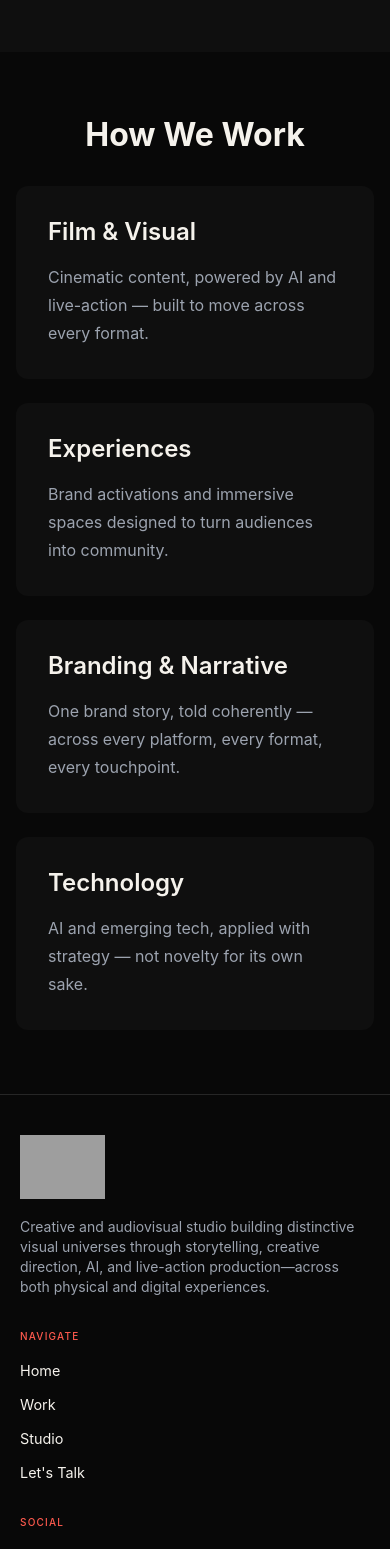
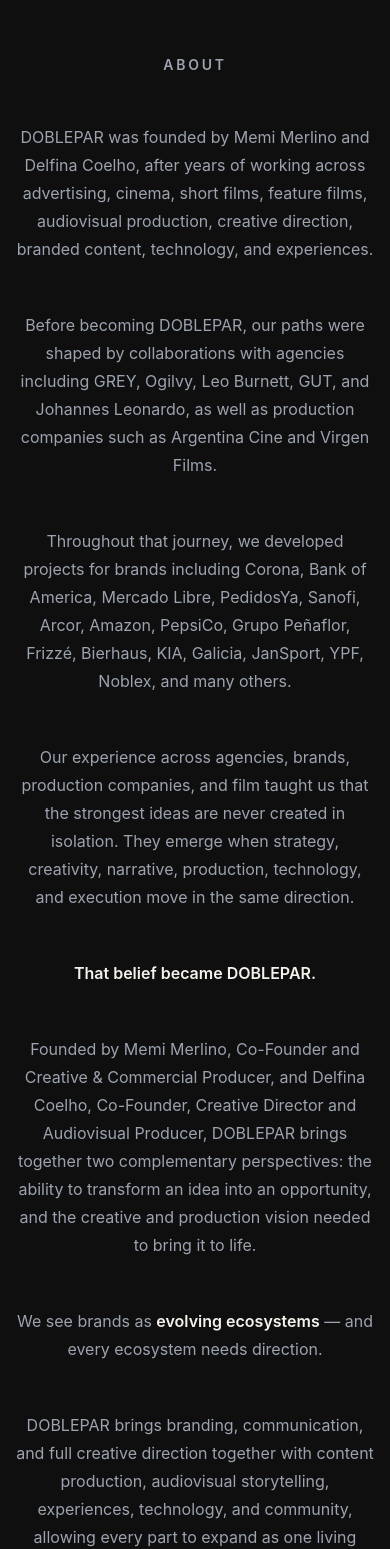
Before and after one commit to luigipatitucci/Doble-par, a Next.js app: page /nosotros in a window 390 px wide. Shown: the part 980-2529 px from the top of the page. Built offline with nearby package versions, Linux system fonts and the light colour scheme; grey boxes are pictures that could not be loaded.

Commit message:
add last changes

```diff
--- a/src/app/nosotros/page.tsx
+++ b/src/app/nosotros/page.tsx
@@ -1,6 +1,7 @@
 import React from 'react';
 import { AboutHero } from '@/components/sections/nosotros/AboutHero/AboutHero';
 import { ManifestoBlock } from '@/components/sections/nosotros/ManifestoBlock/ManifestoBlock';
+import { FoundersBlock } from '@/components/sections/nosotros/FoundersBlock/FoundersBlock';
 import { PhilosophySection } from '@/components/sections/nosotros/PhilosophySection/PhilosophySection';
 
 export const metadata = {
@@ -14,6 +15,7 @@
     <>
       <AboutHero />
       <ManifestoBlock />
+      <FoundersBlock />
       <PhilosophySection />
     </>
   );
--- /dev/null
+++ b/src/components/sections/nosotros/FoundersBlock/FoundersBlock.module.css
@@ -0,0 +1,54 @@
+.founders {
+  padding: 0 0 var(--section-padding-small);
+  background: var(--color-bg-secondary);
+}
+
+.container {
+  max-width: var(--container-max-width);
+  margin: 0 auto;
+  padding: 0 var(--container-padding);
+}
+
+.content {
+  max-width: 800px;
+  margin: 0 auto;
+  text-align: center;
+}
+
+.label {
+  display: inline-block;
+  font-size: var(--font-size-sm);
+  font-weight: var(--font-weight-semibold);
+  text-transform: uppercase;
+  letter-spacing: 0.2em;
+  color: var(--color-text-secondary);
+  margin-bottom: var(--spacing-xl);
+}
+
+.text {
+  display: flex;
+  flex-direction: column;
+  gap: var(--spacing-xl);
+}
+
+.text p {
+  font-size: var(--font-size-lg);
+  line-height: var(--line-height-relaxed);
+  color: var(--color-text-secondary);
+  margin: 0;
+}
+
+.text strong {
+  color: var(--color-text-primary);
+  font-weight: var(--font-weight-semibold);
+}
+
+@media (max-width: 768px) {
+  .founders {
+    padding: 0 0 var(--section-padding-small);
+  }
+
+  .text p {
+    font-size: var(--font-size-base);
+  }
+}
--- /dev/null
+++ b/src/components/sections/nosotros/FoundersBlock/FoundersBlock.tsx
@@ -0,0 +1,145 @@
+'use client';
+
+import React, { useEffect, useRef } from 'react';
+import { gsap } from 'gsap';
+import styles from './FoundersBlock.module.css';
+
+export const FoundersBlock: React.FC = () => {
+  const sectionRef = useRef<HTMLElement>(null);
+  const labelRef = useRef<HTMLSpanElement>(null);
+  const paragraphsRef = useRef<(HTMLParagraphElement | null)[]>([]);
+
+  useEffect(() => {
+    if (typeof window === 'undefined') return;
+
+    import('gsap/ScrollTrigger').then(({ ScrollTrigger }) => {
+      gsap.registerPlugin(ScrollTrigger);
+
+      const section = sectionRef.current;
+      const label = labelRef.current;
+      const paragraphs = paragraphsRef.current.filter(
+        (paragraph): paragraph is HTMLParagraphElement => Boolean(paragraph)
+      );
+
+      if (!section || !label || paragraphs.length === 0) return;
+
+      const ctx = gsap.context(() => {
+        const prefersReducedMotion = window.matchMedia('(prefers-reduced-motion: reduce)').matches;
+
+        if (prefersReducedMotion) {
+          gsap.set([label, ...paragraphs], { opacity: 1, y: 0 });
+          return;
+        }
+
+        gsap.fromTo(
+          label,
+          { opacity: 0, y: 16 },
+          {
+            opacity: 1,
+            y: 0,
+            duration: 0.6,
+            ease: 'power2.out',
+            scrollTrigger: {
+              trigger: section,
+              start: 'top 85%',
+              end: 'top 65%',
+              toggleActions: 'play none none none',
+            },
+          }
+        );
+
+        paragraphs.forEach((paragraph, index) => {
+          gsap.fromTo(
+            paragraph,
+            { opacity: 0, y: 20 },
+            {
+              opacity: 1,
+              y: 0,
+              duration: 0.8,
+              ease: 'power2.out',
+              delay: index * 0.08,
+              scrollTrigger: {
+                trigger: paragraph,
+                start: 'top 90%',
+                end: 'top 70%',
+                toggleActions: 'play none none none',
+              },
+            }
+          );
+        });
+      }, section);
+
+      return () => ctx.revert();
+    });
+  }, []);
+
+  return (
+    <section ref={sectionRef} className={styles.founders}>
+      <div className={styles.container}>
+        <div className={styles.content}>
+          <span ref={labelRef} className={styles.label}>
+            ABOUT
+          </span>
+
+          <div className={styles.text}>
+            <p ref={(el) => {
+              paragraphsRef.current[0] = el;
+            }}>
+              DOBLEPAR was founded by Memi Merlino and Delfina Coelho, after years of working across advertising, cinema, short films, feature films, audiovisual production, creative direction, branded content, technology, and experiences.
+            </p>
+            <p ref={(el) => {
+              paragraphsRef.current[1] = el;
+            }}>
+              Before becoming DOBLEPAR, our paths were shaped by collaborations with agencies including GREY, Ogilvy, Leo Burnett, GUT, and Johannes Leonardo, as well as production companies such as Argentina Cine and Virgen Films.
+            </p>
+            <p ref={(el) => {
+              paragraphsRef.current[2] = el;
+            }}>
+              Throughout that journey, we developed projects for brands including Corona, Bank of America, Mercado Libre, PedidosYa, Sanofi, Arcor, Amazon, PepsiCo, Grupo Peñaflor, Frizzé, Bierhaus, KIA, Galicia, JanSport, YPF, Noblex, and many others.
+            </p>
+            <p ref={(el) => {
+              paragraphsRef.current[3] = el;
+            }}>
+              Our experience across agencies, brands, production companies, and film taught us that the strongest ideas are never created in isolation. They emerge when strategy, creativity, narrative, production, technology, and execution move in the same direction.
+            </p>
+            <p ref={(el) => {
+              paragraphsRef.current[4] = el;
+            }}>
+              <strong>That belief became DOBLEPAR.</strong>
+            </p>
+            <p ref={(el) => {
+              paragraphsRef.current[5] = el;
+            }}>
+              Founded by Memi Merlino, Co-Founder and Creative &amp; Commercial Producer, and Delfina Coelho, Co-Founder, Creative Director and Audiovisual Producer, DOBLEPAR brings together two complementary perspectives: the ability to transform an idea into an opportunity, and the creative and production vision needed to bring it to life.
+            </p>
+            <p ref={(el) => {
+              paragraphsRef.current[6] = el;
+            }}>
+              We see brands as <strong>evolving ecosystems</strong> &mdash; and every ecosystem needs direction.
+            </p>
+            <p ref={(el) => {
+              paragraphsRef.current[7] = el;
+            }}>
+              DOBLEPAR brings branding, communication, and full creative direction together with content production, audiovisual storytelling, experiences, technology, and community, allowing every part to expand as one living universe.
+            </p>
+            <p ref={(el) => {
+              paragraphsRef.current[8] = el;
+            }}>
+              We do not build isolated pieces. <strong>We curate and build brand universes.</strong>
+            </p>
+            <p ref={(el) => {
+              paragraphsRef.current[9] = el;
+            }}>
+              From digital content, advertising, and film to experiences, narratives, and technology, every discipline works together to keep one living story alive.
+            </p>
+            <p ref={(el) => {
+              paragraphsRef.current[10] = el;
+            }}>
+              Every project is a chance to bring order to the chaos &mdash; creating sharper brand universes, stories that continue to evolve, and communication that goes beyond the expected.
+            </p>
+          </div>
+        </div>
+      </div>
+    </section>
+  );
+};
--- a/src/components/sections/nosotros/PhilosophySection/PhilosophySection.module.css
+++ b/src/components/sections/nosotros/PhilosophySection/PhilosophySection.module.css
@@ -21,8 +21,9 @@
 
 .grid {
   display: grid;
-  grid-template-columns: repeat(auto-fit, minmax(280px, 1fr));
+  grid-template-columns: repeat(4, 1fr);
   gap: var(--spacing-xl);
+  align-items: stretch;
 }
 
 .card {
@@ -89,12 +90,20 @@
     font-size: var(--font-size-3xl);
   }
 
+  .card {
+    padding: var(--spacing-lg);
+  }
+}
+
+@media (max-width: 1024px) {
+  .grid {
+    grid-template-columns: repeat(2, 1fr);
+  }
+}
+
+@media (max-width: 640px) {
   .grid {
     grid-template-columns: 1fr;
     gap: var(--spacing-md);
   }
-
-  .card {
-    padding: var(--spacing-lg);
-  }
 }
--- a/src/components/sections/trabajos/WorksGrid/WorksGrid.tsx
+++ b/src/components/sections/trabajos/WorksGrid/WorksGrid.tsx
@@ -9,16 +9,16 @@
 type FilterCategory =
   | 'All'
   | 'Commercials'
-  | 'Brand Films'
   | 'Social & Digital'
+  | 'Fashion Film'
   | 'Experiences'
   | 'Narrative Films';
 
 const FILTER_LABELS: Record<FilterCategory, string> = {
   All: 'All',
   Commercials: 'Commercials',
-  'Brand Films': 'Brand Films',
   'Social & Digital': 'Social & Digital',
+  'Fashion Film': 'Fashion Film',
   Experiences: 'Experiences',
   'Narrative Films': 'Narrative Films',
 };
--- a/src/components/ui/VideoCard/VideoCard.module.css
+++ b/src/components/ui/VideoCard/VideoCard.module.css
@@ -79,13 +79,15 @@
   height: 100%;
   background: linear-gradient(
     to top,
-    rgba(0, 0, 0, 0.9) 0%,
-    rgba(0, 0, 0, 0.4) 50%,
+    rgba(0, 0, 0, 0.92) 0%,
+    rgba(0, 0, 0, 0.62) 38%,
+    rgba(0, 0, 0, 0.28) 70%,
     rgba(0, 0, 0, 0) 100%
   );
   display: flex;
   align-items: flex-end;
   padding: var(--spacing-lg);
+  padding-bottom: calc(clamp(24px, 3vw, 40px) + env(safe-area-inset-bottom));
   opacity: 0;
   transition: opacity var(--transition-base);
 }
@@ -96,6 +98,7 @@
 
 .content {
   width: 100%;
+  margin-bottom: clamp(24px, 3vw, 40px);
 }
 
 .category {
@@ -137,6 +140,11 @@
 
   .overlay {
     padding: var(--spacing-md);
+    padding-bottom: calc(clamp(28px, 8vw, 44px) + env(safe-area-inset-bottom));
+  }
+
+  .content {
+    margin-bottom: clamp(20px, 6vw, 32px);
   }
 
   .title {
--- a/src/data/works.ts
+++ b/src/data/works.ts
@@ -43,7 +43,7 @@
     slug: 'kia-tasman',
     title: 'Launch Campaign',
     client: 'KIA Tasman',
-    category: 'Fashion Film',
+    category: 'Commercials',
     description: 'Creative Direction · AI Production',
     ...getMuxVideo(muxVideos.kia),
     orientation: 'landscape',
@@ -130,7 +130,7 @@
     category: 'Narrative Films',
     description: 'Creative Direction · AI Production · Post-Production',
     ...getMuxVideo(muxVideos.mundial),
-    orientation: 'portrait',
+    orientation: 'landscape',
     year: '2026',
     featured: false,
   },
```
Also changed, not shown: src/components/sections/home/HomeContact/HomeContact.tsx (+2 -21 lines), src/components/ui/VideoModal/VideoModal.module.css (+25 -1 lines).
